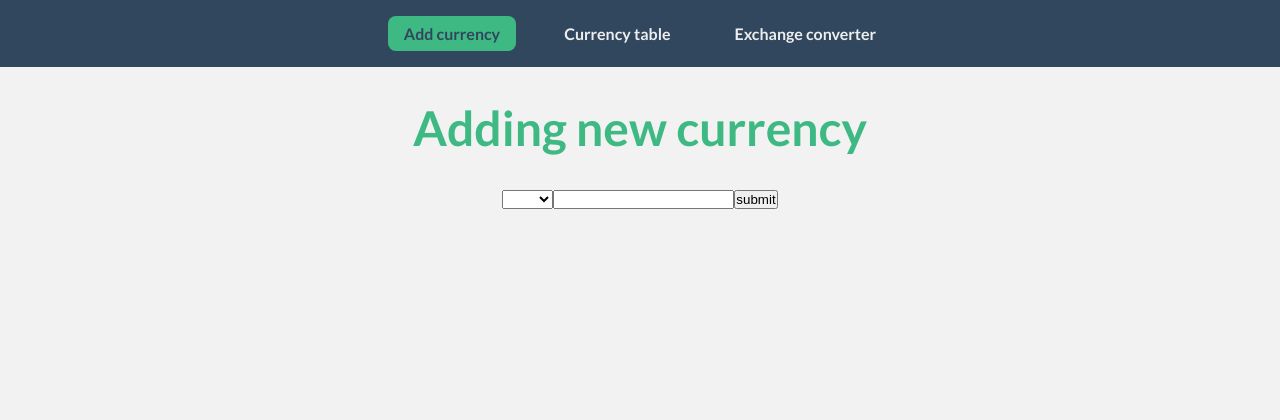
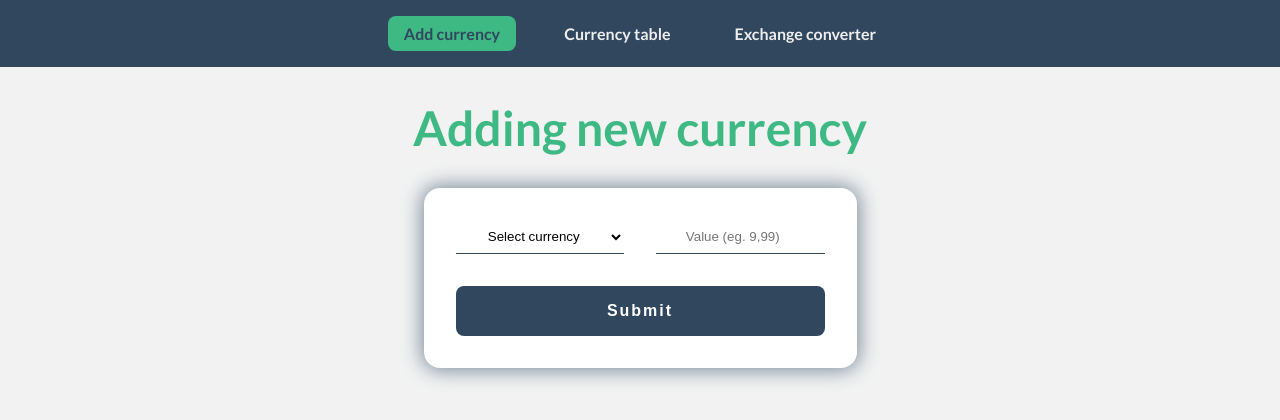
Before and after one commit to toniemati/zad-simple, a Vue app: page /add in a window 1280 px wide. Shown: the top 420 px of the page. Built offline with nearby package versions, Linux system fonts and the light colour scheme.

Commit message:
styling couple code changes in addcurrency page

```diff
--- a/src/views/AddCurrency.vue
+++ b/src/views/AddCurrency.vue
@@ -3,7 +3,12 @@
     <h1>Adding new currency</h1>
 
     <form @submit.prevent="formSubmitted">
-      <select v-model="currency">
+      <div class="formInputs">
+        <select
+          v-model="currency"
+          placeholder="currency..."
+        >
+          <option disabled value="default">Select currency</option>
           <option
             v-for="currency in allCurrencies"
             :key="currency.id"
@@ -13,9 +18,15 @@
           </option>
         </select>
 
-      <input type="number" v-model="value" />
+        <input
+          type="number"
+          v-model="value"
+          placeholder="Value (eg. 9,99)"
+          step="0.01"
+        />
+      </div>
 
-      <button type="submit">submit</button>
+      <button type="submit">Submit</button>
     </form>
 
     <div v-if="message">
@@ -41,7 +52,7 @@ export default {
   computed: mapGetters(['allCurrencies']),
   data: () => {
     return {
-      currency: null,
+      currency: 'default',
       value: null,
       errors: [],
       message: null
@@ -54,7 +65,7 @@ export default {
       this.message = null;
 
       //* if no currency push error
-      if (!this.currency)
+      if (this.currency === 'default' || !this.currency)
         this.errors.push('Currency is required.');
 
       //* if no value push error
@@ -71,7 +82,7 @@ export default {
         this.addCurrency(currency);
         this.message = 'Successfully added new currency.';
 
-        this.currency = null;
+        this.currency = 'default';
         this.value = null;
       }
     }
@@ -97,6 +108,52 @@ h1 {
   color: #3fb984;
 }
 
+form {
+  display: flex;
+  flex-direction: column;
+  gap: 2rem;
+
+  background: white;
+  padding: 2rem;
+  border-radius: 1rem;
+  box-shadow: 0 0 20px 2px lightslategray;
+}
+
+.formInputs {
+  display: flex;
+  gap: 2rem;
+  width: 100%;
+}
+
+select,
+input {
+  padding: 0.5rem 0.75rem;
+  text-align: center;
+  width: 50%;
+  border: none;
+  border-bottom: 1px solid #31475E;
+  border-radius: 0;
+  background: none;
+  overflow: hidden;
+}
+
+button {
+  padding: 1rem 2rem;
+  border: none;
+  background-color: #31475E;
+  color: white;
+  font-weight: bold;
+  font-size: 1rem;
+  border-radius: 0.5rem;
+  cursor: pointer;
+  letter-spacing: 2px;
+  transition: background-color 0.2s ease-in-out;
+}
+
+button:hover {
+  background-color: #597ea7;
+}
+
 p {
   font-size: 0.9rem;
   color: red;
```
Lines whose indentation alone changed are shown as unchanged.
